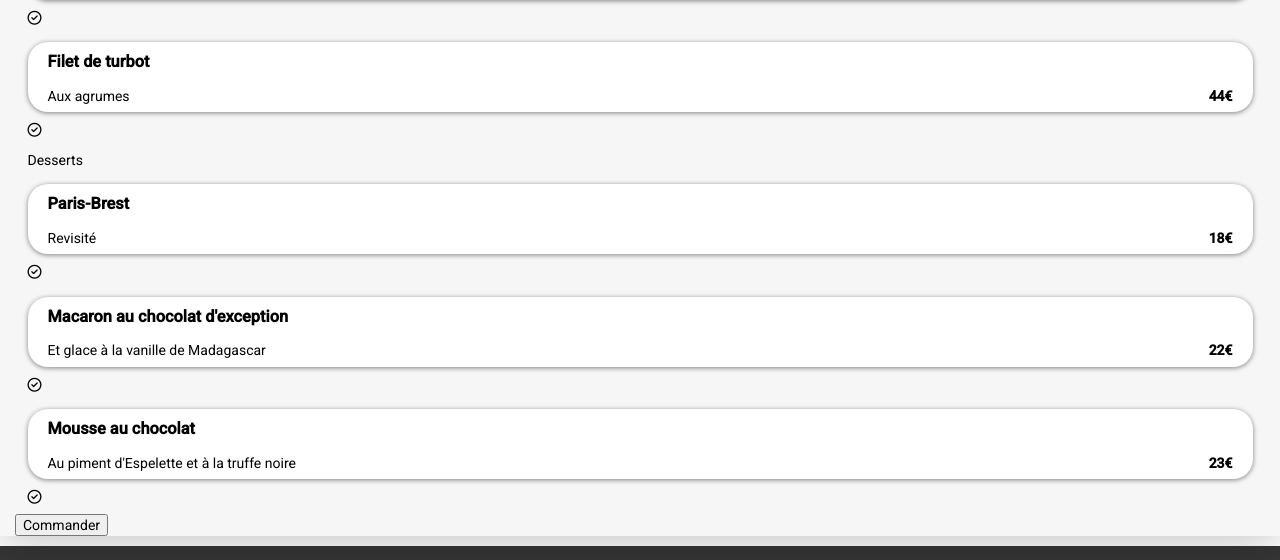
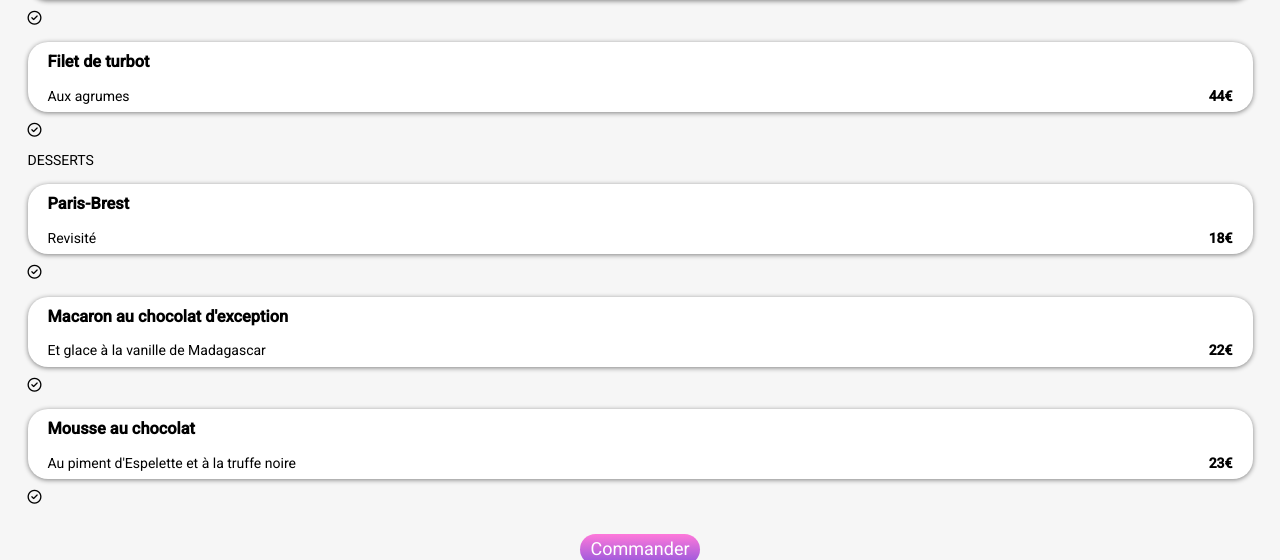
Before and after one commit to xtoc65/ohmyfood, a plain HTML site: page gout.html in a window 1280 px wide. Shown: the part 1059-1619 px from the top of the page. Drawn offline with Linux system fonts and the light colour scheme; a web font is replaced by a local one.

Commit message:
ohmyfood 08/06/2022

```diff
--- a/css/style.css
+++ b/css/style.css
@@ -396,13 +396,20 @@ footer li
     margin-top: -5rem;
     position: relative;
     box-shadow: 0 0 5rem 0 rgb(0 0 0 / 30%);
-    margin-bottom: 1rem;
     z-index: 1;
     padding-top: 1rem;
 }
 #carte fieldset
 {
     border: none;
+}
+legend
+{
+    text-transform: uppercase;
+}
+.resto
+{
+    cursor: pointer;
 }
 .resto input
 {
@@ -431,6 +438,23 @@ h3
 {
     display: flex;
     justify-content: space-between;
+}
+
+.bouton
+{
+    display: flex;
+    justify-content: center;
+}
+button
+{
+    border: none;
+    background: linear-gradient(#FF79DA, #9356DC);
+    color: white;
+    border-radius: 2rem;
+    cursor: pointer;
+    padding: 0.5rem 1rem;
+    margin: 2rem;
+    font-size: large;
 }
 
 @media (min-width: 768px)
--- a/gout.html
+++ b/gout.html
@@ -147,7 +147,10 @@
                             </label>
                         </div>
                     </fieldset>
-                    <button type="submit">Commander</button>
+                    <div class="bouton">
+                       <button type="submit">Commander</button>
+                    </div>
+
                 </form>
             </div>
         </main>
```
